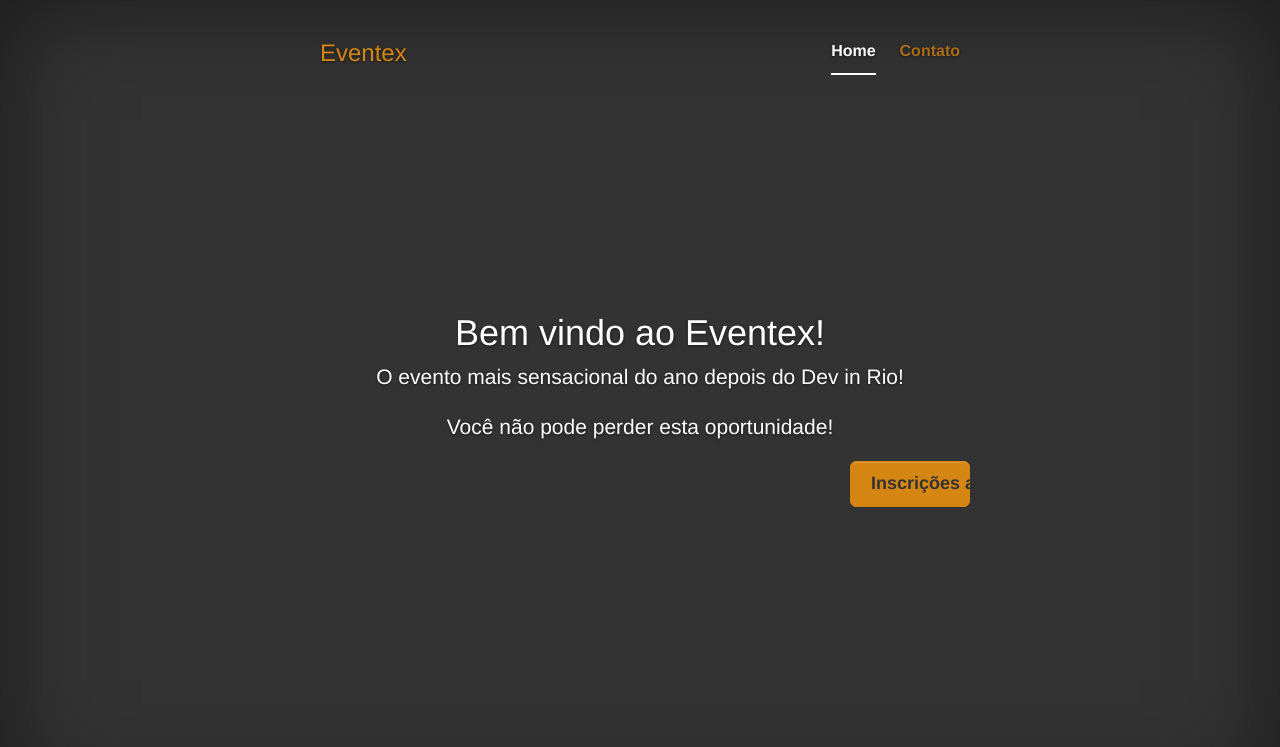
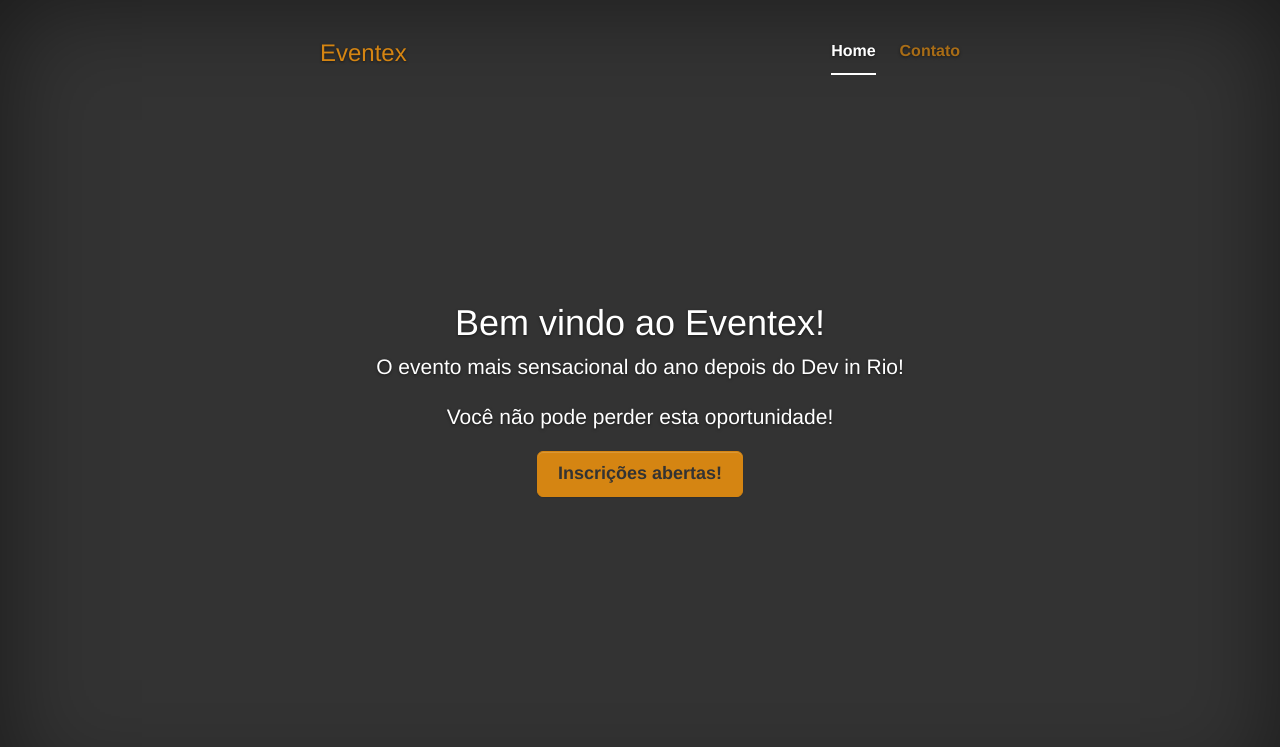
Before and after one commit to PHedro/wttd, a Django app: page / in a window 1280 px wide. Shown: the top 747 px of the page. Run offline with Django 3.2, Linux system fonts and the light colour scheme; some libraries are stand-ins or nearby versions.

Commit message:
corrige css

```diff
--- a/eventex/core/static/css/style.css
+++ b/eventex/core/static/css/style.css
@@ -148,7 +148,7 @@ input {
     width: 50px;
     text-align: left;
 }
-.btn {
+.row > .form-row > .btn {
     width: 120px;
     float: right;
     margin: 0;
```
